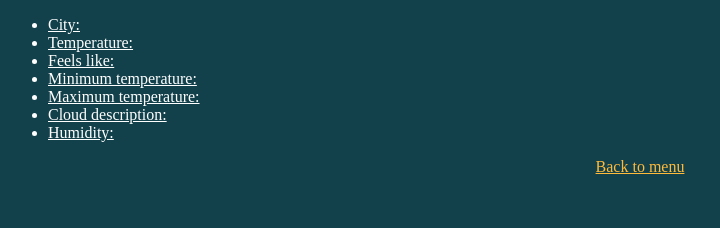
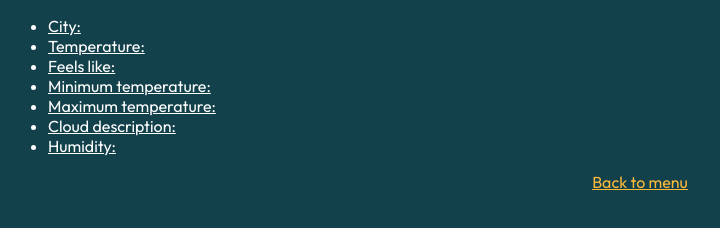
Before and after one commit to 2Vladislav4/Weather_app, a plain HTML site: page index2.html in a window 1280 px wide. Shown: the whole page, without its empty margins (0-720 px from the left). Drawn offline with Linux system fonts and the light colour scheme.

Commit message:
adding fonts

```diff
--- a/index2.html
+++ b/index2.html
@@ -5,6 +5,9 @@
     <meta name="viewport" content="width=device-width, initial-scale=1.0">
     <title>Wheather_app_details</title>
     <link href = "style.css" rel = "stylesheet">
+    <link rel="preconnect" href="https://fonts.googleapis.com">
+    <link rel="preconnect" href="https://fonts.gstatic.com" crossorigin>
+    <link href="https://fonts.googleapis.com/css2?family=Kanit:ital,wght@0,100;0,200;0,300;0,400;0,500;0,600;0,700;0,800;0,900;1,100;1,200;1,300;1,400;1,500;1,600;1,700;1,800;1,900&family=Outfit:wght@100..900&display=swap" rel="stylesheet">
 </head>
 <body>
     <ul>
--- a/style.css
+++ b/style.css
@@ -2,6 +2,7 @@ body {
     background-color: #12414c;
     color: white;
     text-align: center;
+    font-family: "Outfit", sans-serif;
 }
 
 h1 {
```
Also changed, not shown: index.html (+3 -0 lines).
